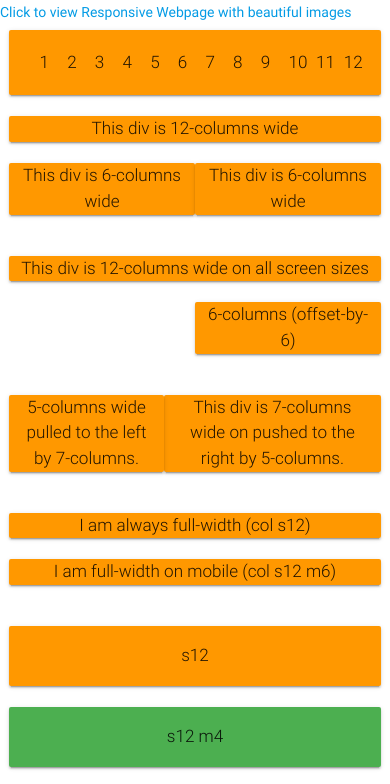
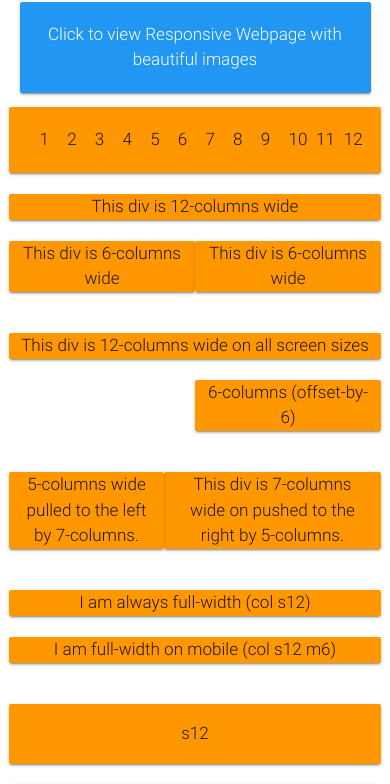
Before and after one commit to cskru/myGeekyprepWorks, a plain HTML site: page site/index.html in a window 390 px wide. Shown: the part 80-864 px from the top of the page. Drawn offline with nearby package versions, Linux system fonts and the light colour scheme.

Commit message:
Responsive Images

```diff
--- a/site/index.html
+++ b/site/index.html
@@ -9,6 +9,16 @@
       <!--Let browser know website is optimized for mobile-->
       <meta name="viewport" content="width=device-width, initial-scale=1.0"/>
 
+<style>
+a:link, a:visited {
+	display: block;
+	color: #ffffff;
+}
+
+a:hover, a:active {
+	background-color: red;
+}
+</style>
 	<title>myGeekyprepTask1</title>
 </head>
 <body>
@@ -17,9 +27,11 @@
       <script type="text/javascript" src="materialize/js/materialize.min.js"></script>
 <h3>myGeekyprepTask1</h3>
 
-<a href="rsiteImages.html">Click to view Responsive Webpage with beautiful images</a>
 <div class = "flow-text center-align">
 	<div class="container ">
+
+	<a class = "card-panel blue" href="rsiteImages.html">Click to view Responsive Webpage with beautiful images</a>
+
     <div class="row card-panel orange section">
       <div class="col s1">1</div>
       <div class="col s1">2</div>
```
